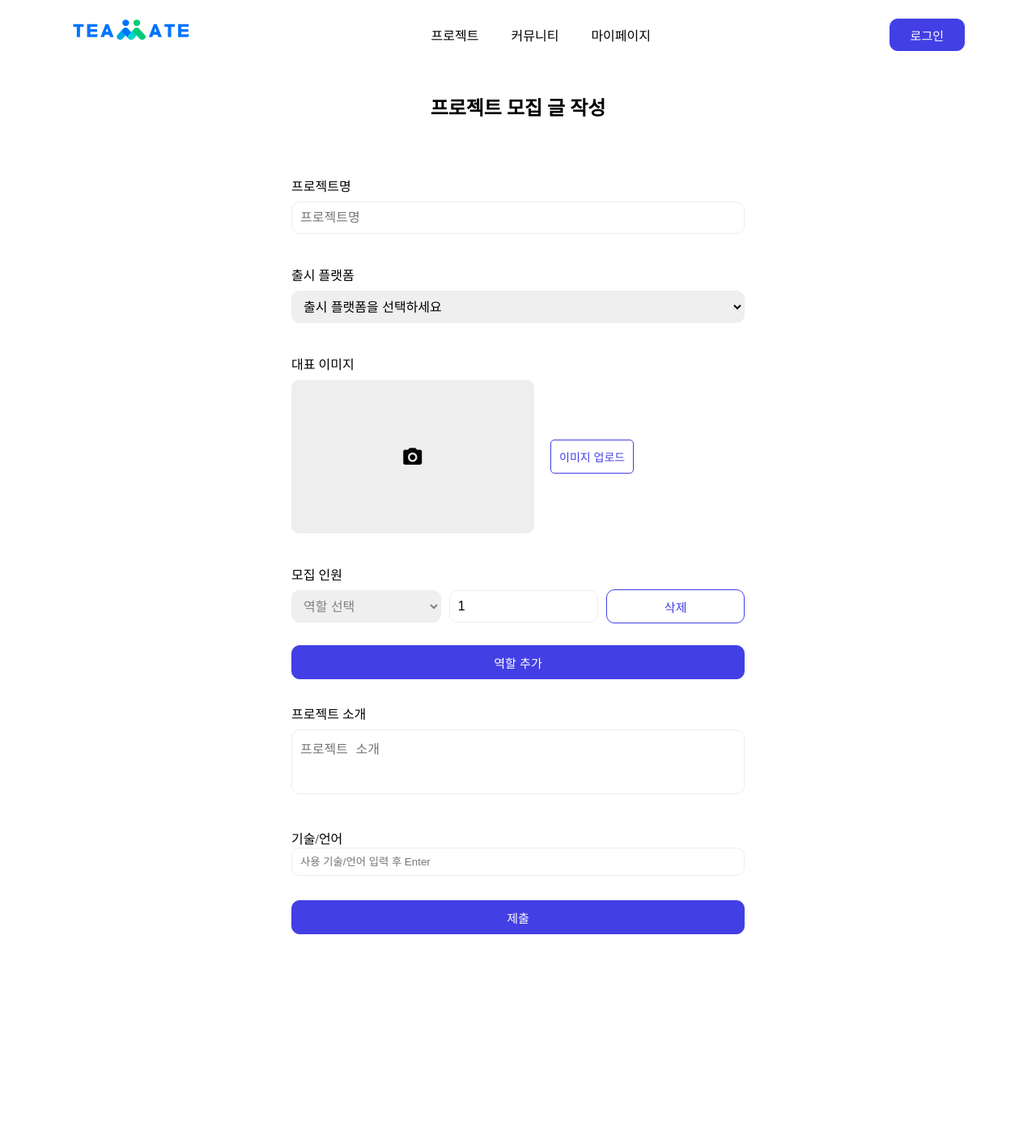
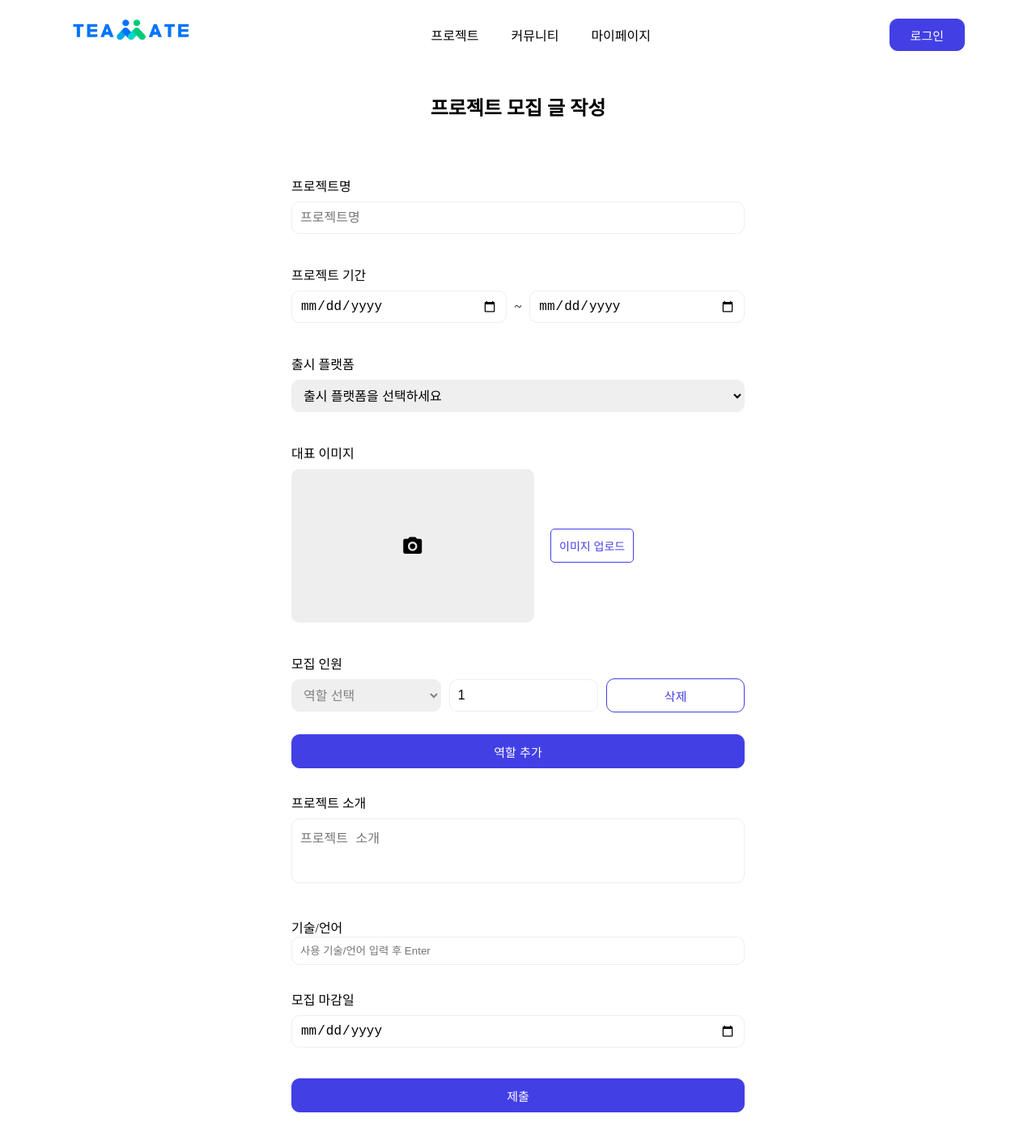
Before and after one commit to Jihyeoniiiii/TeamMate, a React (Vite) app: page /project-creation in a window 1280 px wide. Shown: the whole page at 81% size. Before the commit the page ends 1182 px from the top, so only its background shows below. Built offline with nearby package versions, Linux system fonts and the light colour scheme.

Commit message:
refactor: add startDate, endDate, deadLine

```diff
--- a/src/pages/ProjectCreationPage.jsx
+++ b/src/pages/ProjectCreationPage.jsx
@@ -90,6 +90,23 @@ const ProjectCreationPage = () => {
             onChange={(e) => handleInputChange("projectName", e.target.value)}
             placeholder="프로젝트명"
           />
+        </Label>
+
+        <Label>
+          프로젝트 기간
+          <DateWrapper>
+            <Input
+              type="date"
+              value={projectState.startDate}
+              onChange={(e) => handleInputChange("startDate",e.target.value)}
+            />
+            ~
+            <Input
+              type="date"
+              value={projectState.endDate}
+              onChange={(e) => handleInputChange("endDate",e.target.value)}
+            />
+          </DateWrapper>
         </Label>
 
         <Label>
@@ -203,6 +220,15 @@ const ProjectCreationPage = () => {
           />
         </Label>
 
+        <Label>
+          모집 마감일
+          <Input
+            type = "date"
+            value={projectState.deadLine}
+            onChange={(e)=> handleInputChange("deadLine", e.target.value)}
+            />
+        </Label>
+
 
         <ButtonWrapper>
           <Button text="제출" onClick={handleSubmit} />
@@ -212,7 +238,14 @@ const ProjectCreationPage = () => {
   );
 };
 
-// 스타일 정의는 그대로 유지
+
+const DateWrapper = styled.div`
+  display: flex;
+  align-items: center;
+  gap: 10px;
+`;
+
+
 const Title = styled.h1`
   text-align: center;
   font-size: 24px;
--- a/src/store/projectSlice.js
+++ b/src/store/projectSlice.js
@@ -4,6 +4,9 @@ const projectSlice = createSlice({
     name: 'project',
     initialState: {
         projectName: '',
+        startDate: '',
+        endDate: '',
+        deadLine: '',
         platform: '',
         image: null,
         members: [],
@@ -16,6 +19,9 @@ const projectSlice = createSlice({
         },
         resetProject: (state) => {
             state.projectName = '';
+            state.startDate = '';
+            state.endDate = '';
+            state.deadLine = '';
             state.platform = '';
             state.image = null;
             state.members = [];
```
